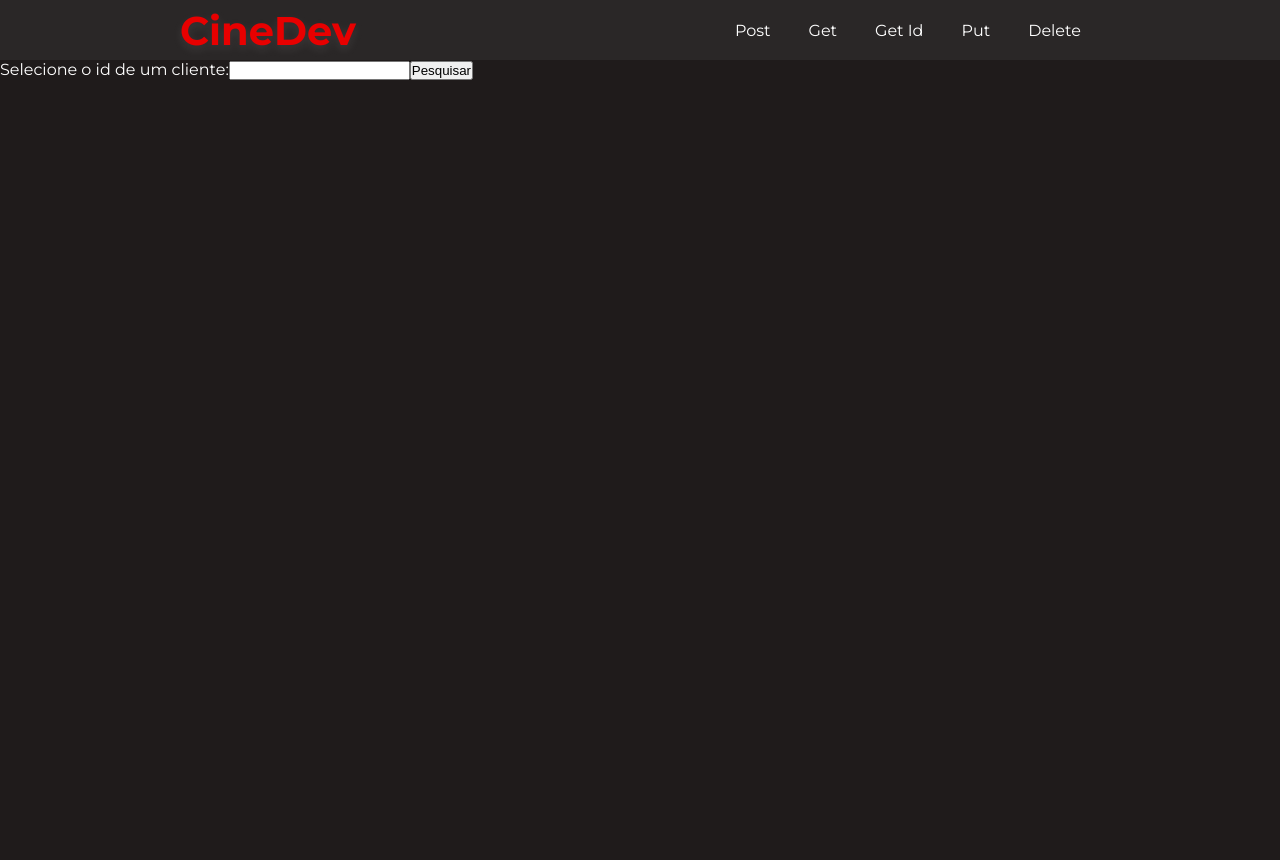
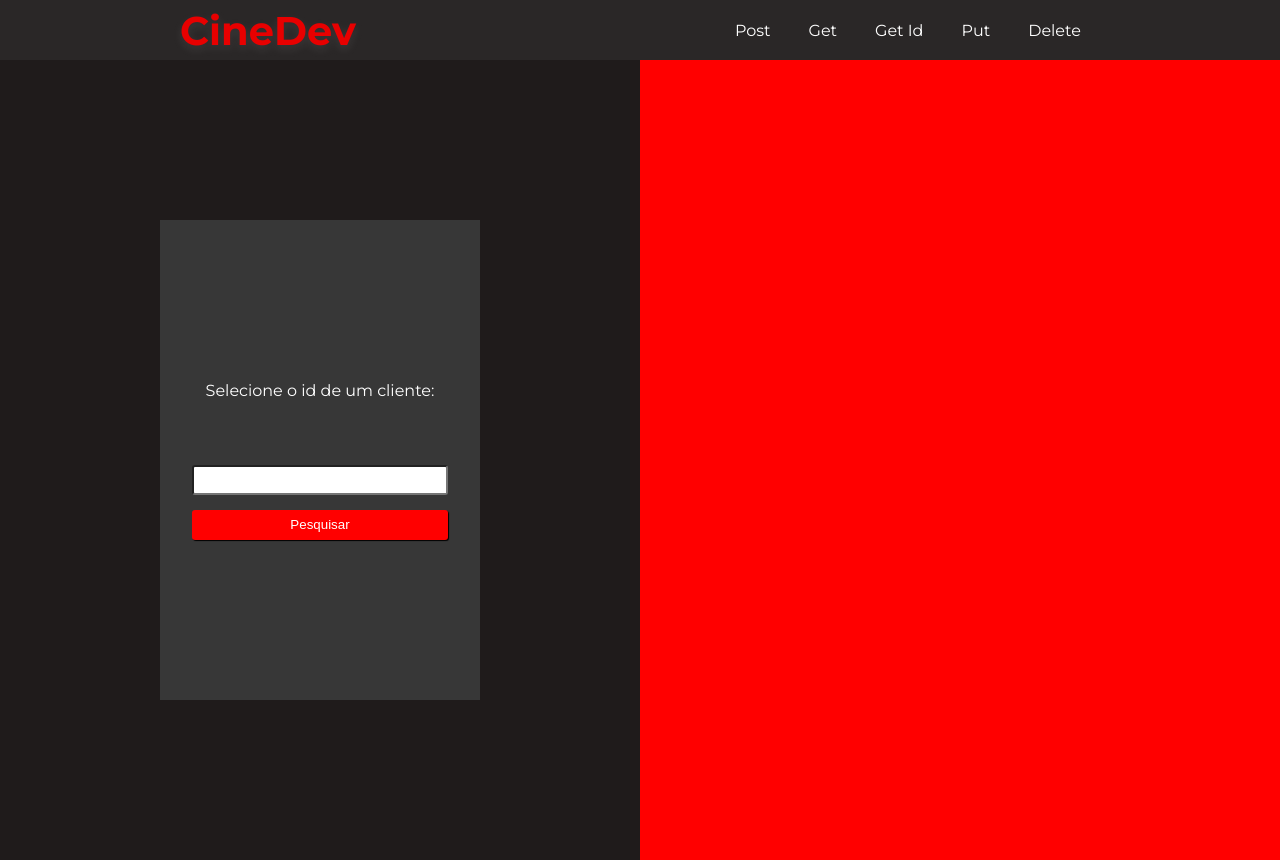
Before and after one commit to SabrinaSzemberg/CineDev_React_Site, a React (Vite) app: page /getClienteId in a window 1280 px wide. Before the commit the page ends 800 px from the top, so only its background shows below. Built offline with nearby package versions, Linux system fonts and the light colour scheme.

Commit message:
estiliza form de selecionar id

```diff
--- a/frontend/src/Pages/MostrarClienteID/ShowClientId.jsx
+++ b/frontend/src/Pages/MostrarClienteID/ShowClientId.jsx
@@ -2,22 +2,30 @@ import React, { useState } from "react";
 import S from "./ShowClientId.module.css";
 
 const ShowClientId = () => {
-  const [clientes, setClientes] = useState([])
-  const [input, setInput] = useState('')
+  const [clientes, setClientes] = useState([]);
+  const [input, setInput] = useState();
 
-  function handleInput(target){
-    setInput(target.value)
-    console.log(input)
+  function handleInput(target) {
+    setInput(target.value);
+    console.log(input);
   }
 
   return (
     <section className={S.content}>
-      <form>
-        <label htmlFor="">Selecione o id de um cliente:</label>
-        <input type="text" value={input} onChange={({target})=>handleInput(target)}/>
-        <button>Pesquisar</button>
-      </form>
-      <div className={S.clientes}>
+      <div className={S.form}>
+        <form >
+          <label htmlFor="" className={S.label}>Selecione o id de um cliente:</label>
+          <input
+            type="number"
+            value={input}
+            onChange={({ target }) => handleInput(target)}
+            className={S.input}
+          />
+          <button className={S.button}>Pesquisar</button>
+        </form>
+      </div>
+
+      <div className={S.cliente}>
         {!!clientes &&
           clientes.map((cliente) => {
             return (
--- a/frontend/src/Pages/MostrarClienteID/ShowClientId.module.css
+++ b/frontend/src/Pages/MostrarClienteID/ShowClientId.module.css
@@ -1,3 +1,54 @@
 .content{
     color: white;
+    display: grid;
+    grid-template-columns: 1fr 1fr;
+    grid-template-rows: 100vh;
 }
+
+.form{
+    width: 100%;
+    height: 100%;
+    display: flex;
+    align-items: center;
+    justify-content: center;
+}
+.form>form{
+    width: 50%;
+    height: 60%;
+    display: flex;
+    flex-direction: column;
+    align-items: center;
+    justify-content: center;
+    gap: 15px;
+    background-color: rgb(55, 55, 55);
+}
+
+.label{
+    margin-bottom: 50px;
+}
+
+.input{
+    width: 80%;
+    height: 30px;
+    border-radius: 3px;
+}
+
+.button{
+    width: 80%;
+    height: 30px;
+    border-radius: 3px;
+    transition-duration: 0.2s;
+    background-color: red;
+    color: white;
+    border: none;
+    box-shadow: 1px 1px 1px black;
+}
+
+.button:hover{
+    background-color: rgba(236, 228, 228, 0.09);
+    color: white;
+}
+
+.cliente{
+    background-color: red;
+}
```
